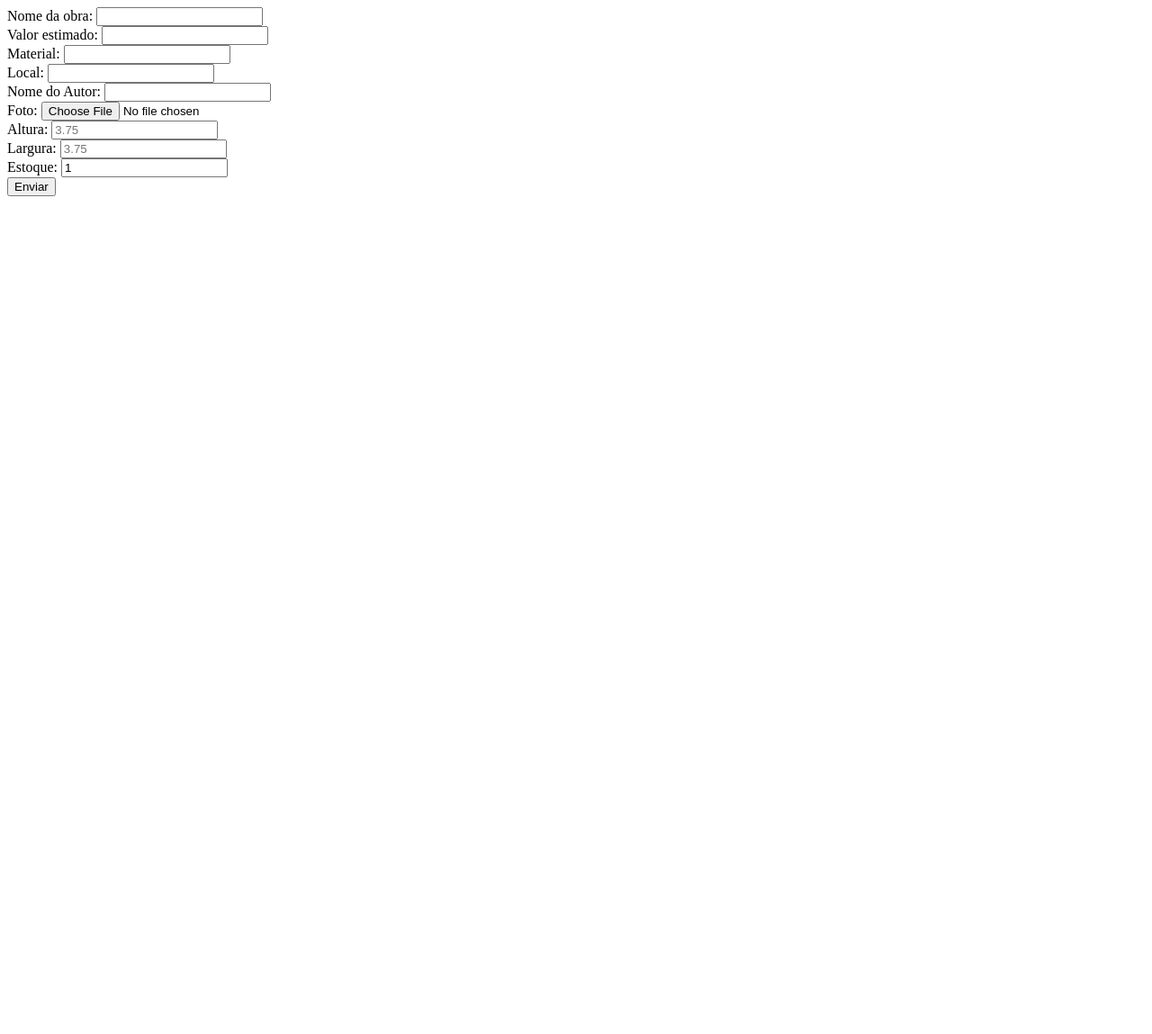
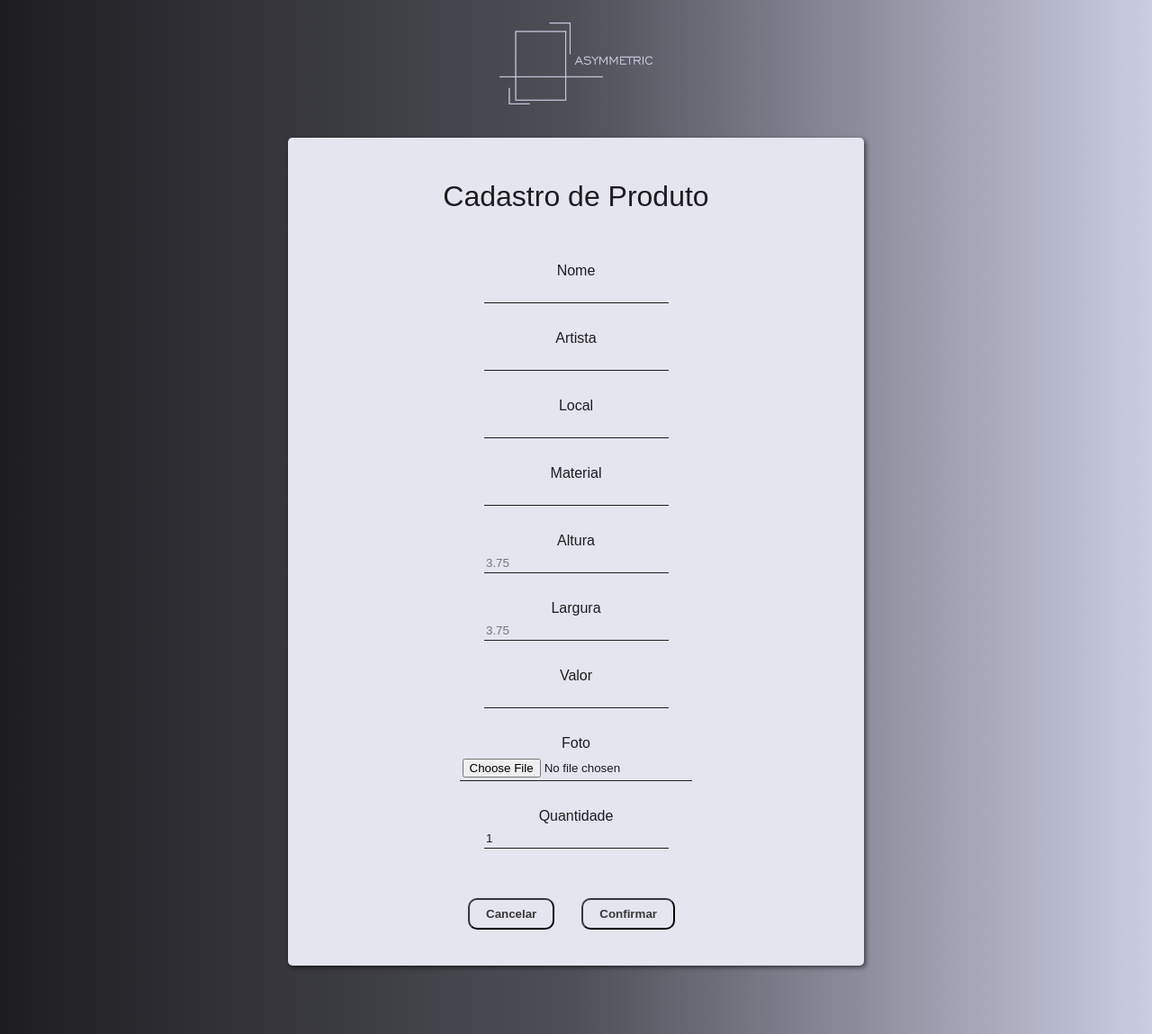
Before and after one commit to IsabelleCoelho/ProjetoES_Asymmetric, a PHP site: page /cadastrarObra.php in a window 1280 px wide. Shown: the whole page at 90% size. Before the commit the page ends 218 px from the top, so only its background shows below. Run offline with PHP 8.4, Linux system fonts and the light colour scheme.

Commit message:
Integrando a parte de cadastrar obra.

```diff
--- a/integrado/View/CSS/styleFormularios.css
+++ b/integrado/View/CSS/styleFormularios.css
@@ -37,10 +37,6 @@ html, body{
 }
 
 #formulario{
-<<<<<<< HEAD
-    align-self: center;
-=======
->>>>>>> 25cd70b9455482891d10f55348322fb7f31d502a
     color: #1D1D21;
     background: rgb(228, 229, 238);
     grid-area: f;
--- a/integrado/View/cadastrarObra.php
+++ b/integrado/View/cadastrarObra.php
@@ -1,28 +1,56 @@
-<html>
-    <head>
-        <title>Cadastrar obra</title>
-    </head>
-    <body>
-        <form method="POST" action="../Controller/CadastrarObra.php" enctype="multipart/form-data">
-            <label>Nome da obra: </label>
-            <input type="text" name="nomeObra" required /><br/>
-            <label>Valor estimado: </label>
-            <input type="number" name="valorEstimado" required /><br/>
-            <label>Material: </label>
-            <input type="text" name="material" required /><br/>
-            <label>Local: </label>
-            <input type="text" name="local" required /><br/>
-            <label>Nome do Autor: </label>
-            <input type="text" name="nomeAutor" required /> <br/>
-            <label>Foto: </label>
-            <input type="file" name="foto" required /><br/>
-            <label>Altura: </label>
-            <input type="number" step="0.01" placeholder="3.75" name="altura" required /><br/>
-            <label>Largura: </label>
-            <input type="number" step="0.01" placeholder="3.75" name="largura" required /><br/>
-            <label>Estoque: </label>
-            <input type="number" value="1" name="estoque" required /><br/>
-            <input type="submit" name="enviarObra" value="Enviar" />
-        </form>
-    </body>
+<!DOCTYPE html>
+  <head>
+    <meta charset="UTF-8">
+    <link rel="stylesheet" type="text/css" href="../CSS/styleFormularios.css" />
+  </head>
+  <body>
+    <div class="conteinerFormulario">
+      <div id="logo">
+          <img class="logo1" src="../Assets/logo.png" alt="logo1">
+      </div>
+      <form id="formulario" method="POST" action="../Controller/CadastrarObra.php" enctype="multipart/form-data">
+        <h1 class="titulo">Cadastro de Produto</h1>
+        <div class="input">
+          <label for="text">Nome</label><br>
+          <input type="text" name="nomeObra" required>
+        </div>
+        <div class="input">
+          <label for="text">Artista</label><br>
+          <input type="text" name="nomeAutor" required>
+        </div>
+        <div class="input">
+          <label for="text">Local</label><br>
+          <input type="text" name="local" required>
+        </div>
+        <div class="input">
+          <label for="text">Material</label><br>
+          <input type="text" name="material" required>
+        </div>
+        <div class="input">
+          <label for="text">Altura</label><br>
+          <input type="text" name="altura" placeholder="3.75" required>
+        </div>
+        <div class="input">
+          <label for="text">Largura</label><br>
+          <input type="text" name="largura" placeholder="3.75" required>
+        </div>
+        <div class="input">
+          <label for="number">Valor</label><br>
+          <input type="number" step="0.0001" name="valorEstimado" min="0.0000" required>
+        </div>
+        <div class="input">
+          <label for="file">Foto</label><br>
+          <input type="file" name="foto" required>
+        </div>
+        <div class="input">
+            <label for="number">Quantidade</label><br>
+            <input type="number" value="1" name="estoque" required>
+        </div>
+        <div id="botoes">
+          <button type="push">Cancelar</button>
+          <button type="submit" name="enviarObra" value="Enviar">Confirmar</button>
+        </div>
+      </form>
+    </div>
+  </body>
 </html>
```
